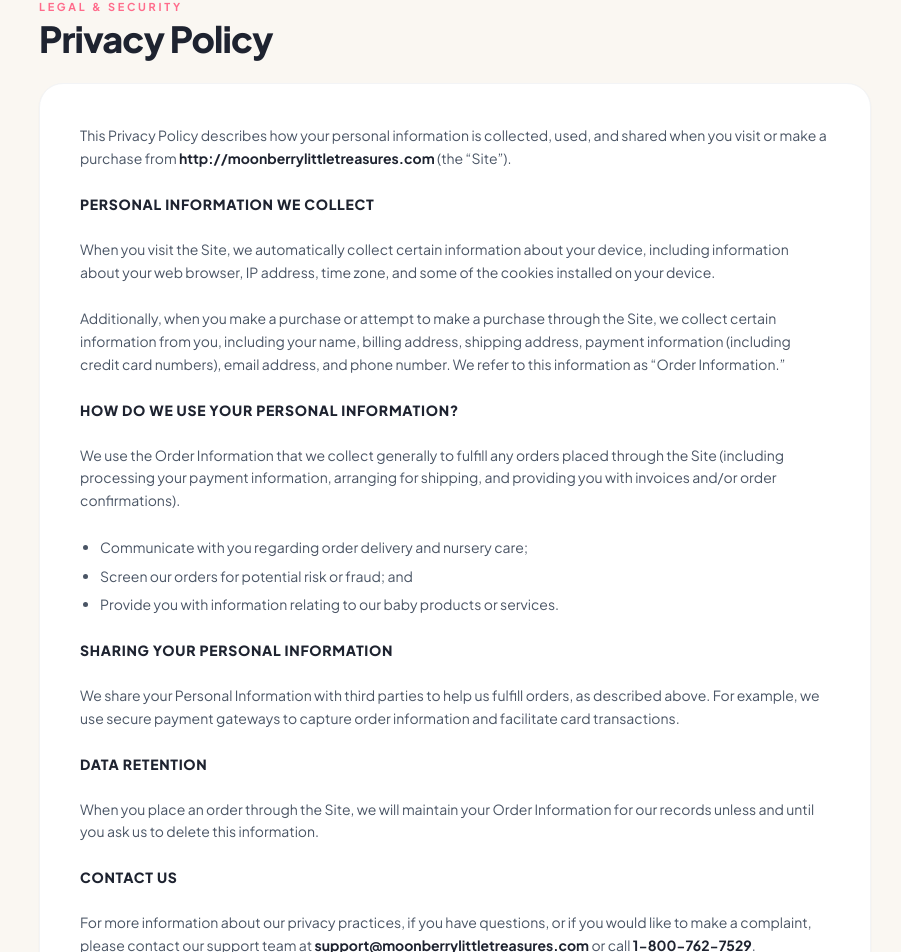
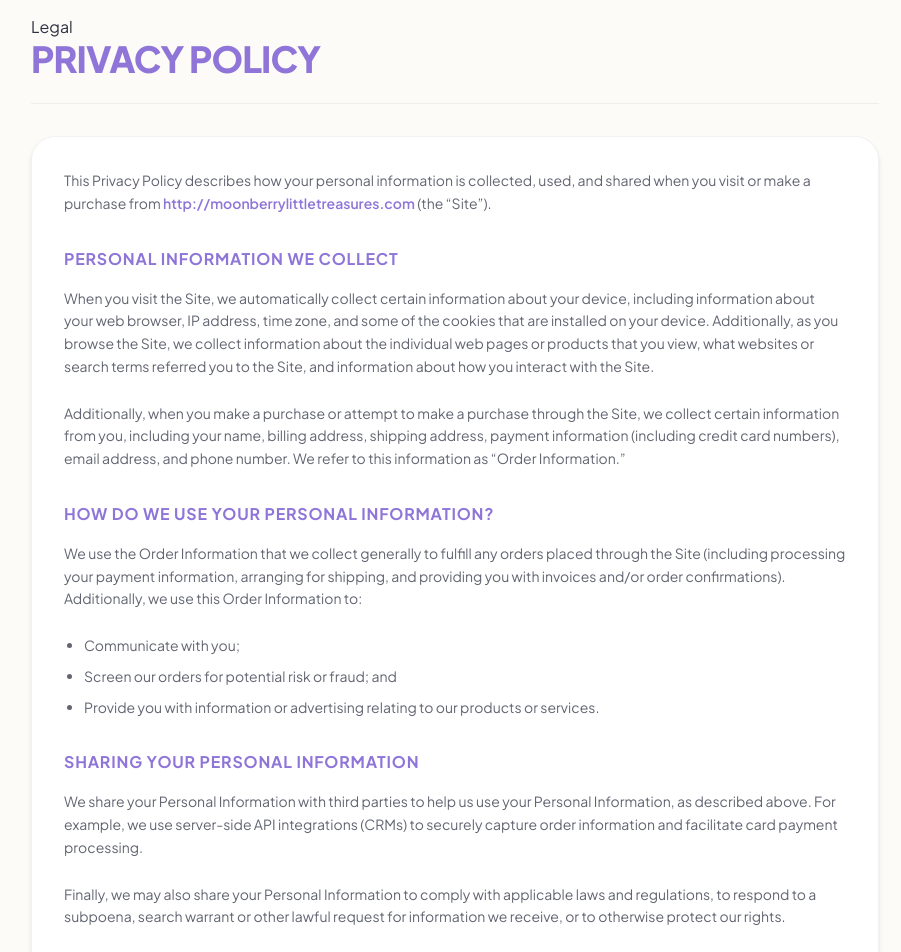
Before and after one commit to Tayyab-103/demo-gadget-sites, a Next.js app: page /privacy in a window 1280 px wide. Shown: the part 154-1106 px from the top of the page, without its empty margins (185-1086 px from the left). Built offline with nearby package versions, Linux system fonts and the light colour scheme.

Commit message:
privacy page set

```diff
--- a/src/app/privacy/page.tsx
+++ b/src/app/privacy/page.tsx
@@ -12,27 +12,28 @@ export default function Privacy() {
   return (
     <>
       <Header />
-      <main className="bg-[#FAF7F2] py-12 sm:py-20 relative overflow-hidden min-h-[80vh]">
-        <div className="max-w-4xl mx-auto px-4 sm:px-6 lg:px-8 relative z-10">
-          <div className="mb-6">
-            <span className="text-[0.68rem] font-bold uppercase tracking-[0.25em] text-[#FF6B8B] block mb-1">
-              Legal &amp; Security
-            </span>
-            <h1 className="text-2xl sm:text-3xl lg:text-4xl font-black text-[#1E2330] tracking-tight">
-              Privacy Policy
-            </h1>
-          </div>
+      <main className="bg-neutral-bg py-16 md:py-24 relative overflow-hidden">
+        {/* Background decorative glow spot */}
+        <div className="glow-bg absolute top-[10%] right-[-250px] opacity-35 pointer-events-none" />
 
-          <div className="bg-white rounded-3xl p-6 sm:p-10 border border-gray-100 shadow-xs leading-relaxed text-gray-600 text-xs sm:text-sm space-y-6">
+        <div className="w-full max-w-4xl mx-auto px-6 relative z-10">
+          <span className="eyebrow mb-4">Legal</span>
+          <h1 className="text-3xl md:text-4xl font-black uppercase text-primary mb-8 border-b border-black/5 pb-6 tracking-tight">
+            Privacy Policy
+          </h1>
+
+          <div className="bg-white rounded-3xl p-8 border border-black/5 shadow-md leading-relaxed text-neutral-text/75 text-xs md:text-sm space-y-6">
             <p>
               This Privacy Policy describes how your personal information is collected, used, and shared when you visit
-              or make a purchase from <strong className="text-[#1E2330]">{siteConfig.websiteUrl}</strong> (the “Site”).
+              or make a purchase from <strong className="text-primary font-semibold">{siteConfig.websiteUrl}</strong> (the “Site”).
             </p>
 
-            <h3 className="text-sm font-black text-[#1E2330] uppercase tracking-wider">Personal Information We Collect</h3>
+            <h3 className="text-base font-bold text-primary mt-8 mb-4 uppercase tracking-wider">PERSONAL INFORMATION WE COLLECT</h3>
             <p>
               When you visit the Site, we automatically collect certain information about your device, including information
-              about your web browser, IP address, time zone, and some of the cookies installed on your device.
+              about your web browser, IP address, time zone, and some of the cookies that are installed on your device.
+              Additionally, as you browse the Site, we collect information about the individual web pages or products that you view,
+              what websites or search terms referred you to the Site, and information about how you interact with the Site.
             </p>
             <p>
               Additionally, when you make a purchase or attempt to make a purchase through the Site, we collect certain information
@@ -40,33 +41,39 @@ export default function Privacy() {
               email address, and phone number. We refer to this information as “Order Information.”
             </p>
 
-            <h3 className="text-sm font-black text-[#1E2330] uppercase tracking-wider">How Do We Use Your Personal Information?</h3>
+            <h3 className="text-base font-bold text-primary mt-8 mb-4 uppercase tracking-wider">HOW DO WE USE YOUR PERSONAL INFORMATION?</h3>
             <p>
               We use the Order Information that we collect generally to fulfill any orders placed through the Site (including
               processing your payment information, arranging for shipping, and providing you with invoices and/or order confirmations).
+              Additionally, we use this Order Information to:
             </p>
-            <ul className="list-disc pl-5 space-y-1.5">
-              <li>Communicate with you regarding order delivery and nursery care;</li>
+            <ul className="list-disc pl-5 mb-6 space-y-2">
+              <li>Communicate with you;</li>
               <li>Screen our orders for potential risk or fraud; and</li>
-              <li>Provide you with information relating to our baby products or services.</li>
+              <li>Provide you with information or advertising relating to our products or services.</li>
             </ul>
 
-            <h3 className="text-sm font-black text-[#1E2330] uppercase tracking-wider">Sharing Your Personal Information</h3>
+            <h3 className="text-base font-bold text-primary mt-8 mb-4 uppercase tracking-wider">SHARING YOUR PERSONAL INFORMATION</h3>
             <p>
-              We share your Personal Information with third parties to help us fulfill orders, as described above.
-              For example, we use secure payment gateways to capture order information and facilitate card transactions.
+              We share your Personal Information with third parties to help us use your Personal Information, as described above.
+              For example, we use server-side API integrations (CRMs) to securely capture order information and facilitate card
+              payment processing.
+            </p>
+            <p>
+              Finally, we may also share your Personal Information to comply with applicable laws and regulations, to respond to a
+              subpoena, search warrant or other lawful request for information we receive, or to otherwise protect our rights.
             </p>
 
-            <h3 className="text-sm font-black text-[#1E2330] uppercase tracking-wider">Data Retention</h3>
+            <h3 className="text-base font-bold text-primary mt-8 mb-4 uppercase tracking-wider">DATA RETENTION</h3>
             <p>
               When you place an order through the Site, we will maintain your Order Information for our records unless and until
               you ask us to delete this information.
             </p>
 
-            <h3 className="text-sm font-black text-[#1E2330] uppercase tracking-wider">Contact Us</h3>
+            <h3 className="text-base font-bold text-primary mt-8 mb-4 uppercase tracking-wider">CONTACT US</h3>
             <p>
               For more information about our privacy practices, if you have questions, or if you would like to make a complaint,
-              please contact our support team at <strong className="text-[#1E2330]">{siteConfig.email}</strong> or call <strong className="text-[#1E2330]">{siteConfig.phone}</strong>.
+              please contact us by e-mail at <strong className="text-primary font-semibold">{siteConfig.email}</strong> or by phone at <strong className="text-primary font-semibold">{siteConfig.phone}</strong>.
             </p>
           </div>
         </div>
```
